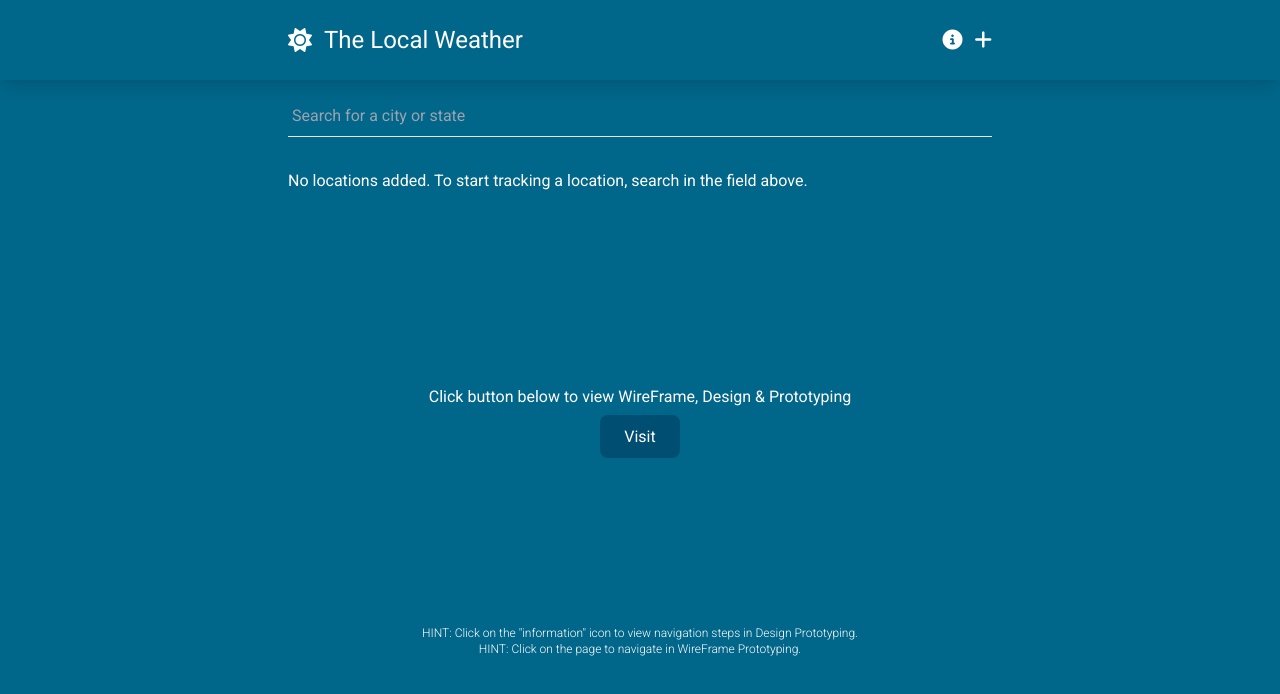
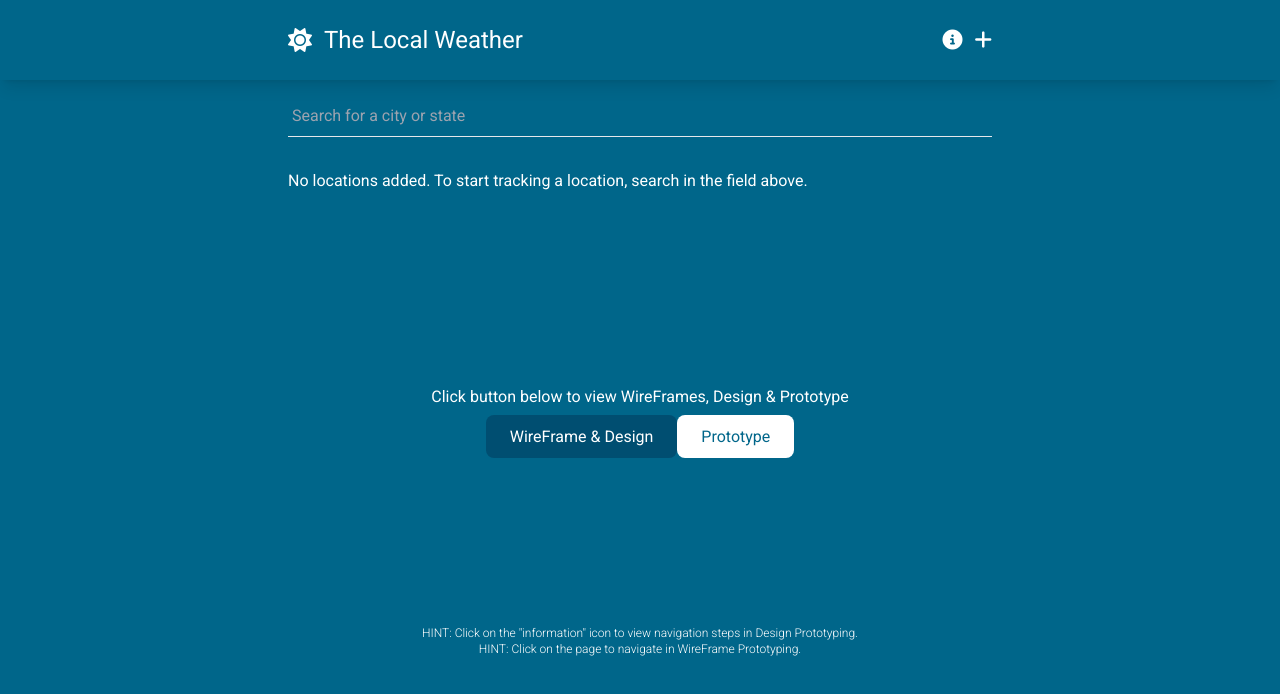
Before and after one commit to MadFury94/weather-app, a Vue app: page / in a window 1280 px wide. Shown: the top 694 px of the page. Built offline with nearby package versions, Linux system fonts and the light colour scheme.

Commit message:
refactored figma button

```diff
--- a/src/views/HomeView.vue
+++ b/src/views/HomeView.vue
@@ -38,14 +38,19 @@
         </template>
       </Suspense>
       <div class="p-10 py-44 text-center">
-        <h1>Click button below to view WireFrame, Design & Prototyping</h1>
+        <h1>Click button below to view WireFrames, Design & Prototype</h1>
 
         <div class="text-center py-4">
           <a
             class="px-6 py-3 border-transparent bg-weather-secondary rounded-lg hover:bg-weather-primary"
-            href="https://www.figma.com/proto/5SAe2TN4zyUMiBZ88VlM3g/Weather-App-Wireframe?node-id=4%3A774&scaling=scale-down&page-id=0%3A1&starting-point-node-id=1%3A2&show-proto-sidebar=1"
+            href="https://www.figma.com/file/5SAe2TN4zyUMiBZ88VlM3g/Weather-App-Wireframe?node-id=0%3A1"
             target="#"
-            >Visit</a
+            >WireFrame & Design</a
+          ><a
+            class="px-6 py-3 border-transparent bg-white rounded-lg hover:bg-weather-primary hover:text-white text-weather-primary"
+            href="https://www.figma.com/proto/5SAe2TN4zyUMiBZ88VlM3g/Weather-App-Wireframe?node-id=1%3A2&scaling=scale-down&page-id=0%3A1&starting-point-node-id=1%3A2&show-proto-sidebar=1"
+            target="#"
+            >Prototype</a
           >
         </div>
         <div class="text-base pt-40">
```
